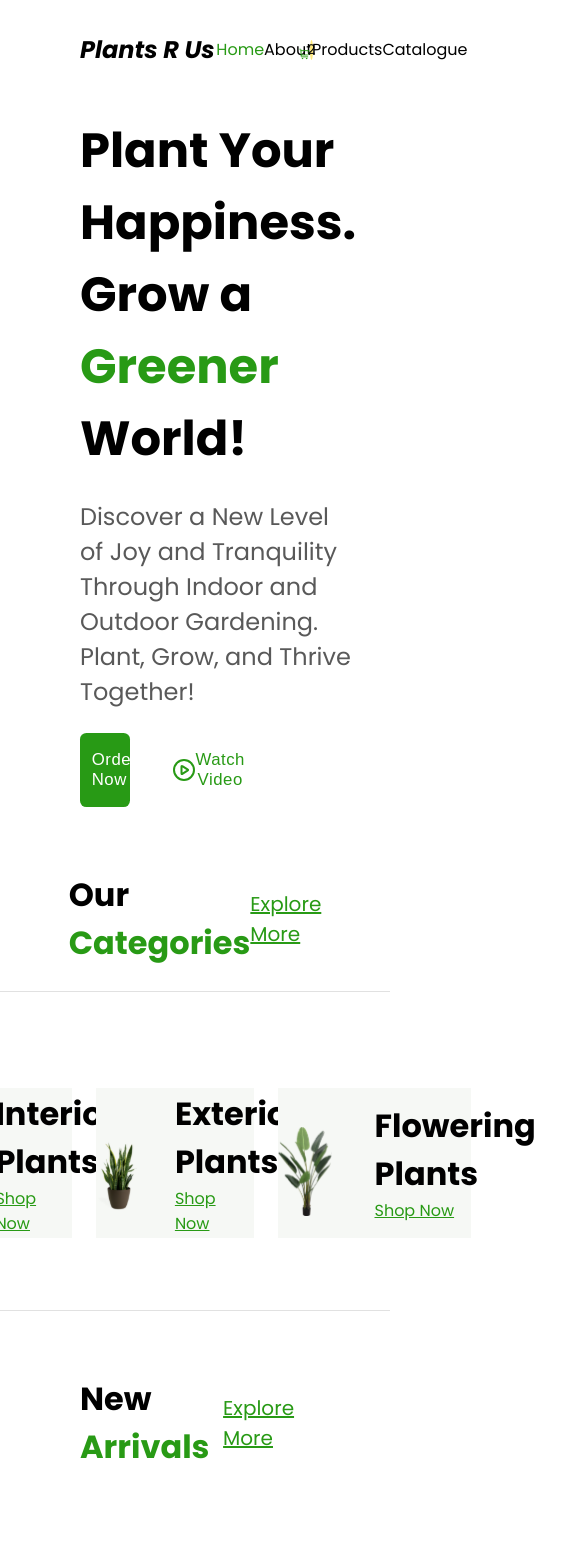
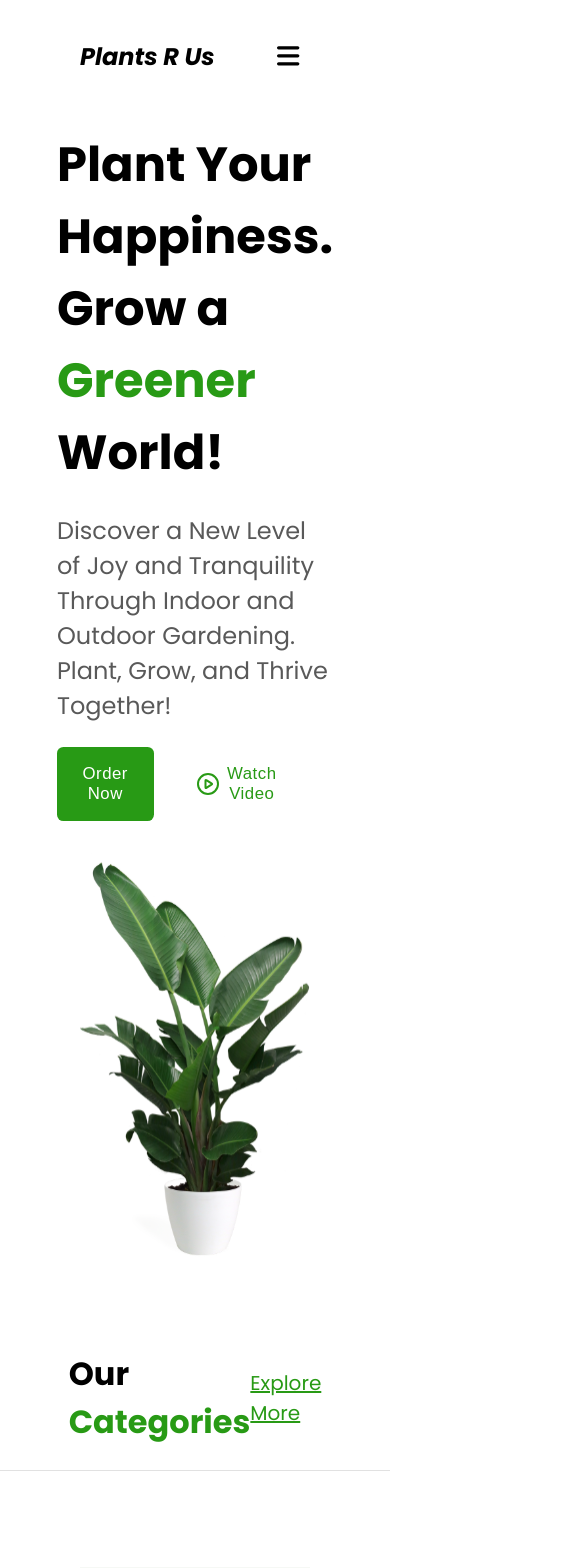
Before and after one commit to demi05/PlantsRUs, a React (Create React App) app: page / in a window 390 px wide. Shown: the top 1568 px of the page, 585 px wide, since content can reach past the window. Built offline with nearby package versions, Linux system fonts and the light colour scheme.

Commit message:
added responsiveness

```diff
--- a/package.json
+++ b/package.json
@@ -3,6 +3,10 @@
   "version": "0.1.0",
   "private": true,
   "dependencies": {
+    "@fortawesome/fontawesome-svg-core": "^6.5.2",
+    "@fortawesome/free-brands-svg-icons": "^6.5.2",
+    "@fortawesome/free-solid-svg-icons": "^6.5.2",
+    "@fortawesome/react-fontawesome": "^0.2.1",
     "@testing-library/jest-dom": "^5.17.0",
     "@testing-library/react": "^13.4.0",
     "@testing-library/user-event": "^13.5.0",
--- a/src/App.js
+++ b/src/App.js
@@ -11,6 +11,7 @@ import Testimonials from "./components/Testimonials";
 function App() {
   return (
     <div className="App">
+      <div className="overlay">
         <Nav />
         <Hero />
         <Categories />
@@ -20,6 +21,7 @@ function App() {
         <Testimonials />
         <Footer />
       </div>
+    </div>
   );
 }
 
--- a/src/components/Nav.js
+++ b/src/components/Nav.js
@@ -1,19 +1,41 @@
 import cartIcon from "../assets/images/shopping-cart-03.svg";
+import { FontAwesomeIcon } from "@fortawesome/react-fontawesome";
+import { faBars, faTimesCircle } from "@fortawesome/free-solid-svg-icons";
+import { faTimes } from "@fortawesome/free-solid-svg-icons";
+import { useRef } from "react";
+
 const Nav = () => {
+  const navRef = useRef();
+  const showNavBar = () => {
+    navRef.current.classList.toggle("responsive-nav");
+  };
+
   return (
+    <nav>
       <div className="nav">
         <h2>Plants R Us</h2>
-      <ul className="nav-elements">
-        <li className="active">Home</li>
-        <li>About</li>
-        <li>Products</li>
-        <li>Catalogue</li>
+        <div className="nav-elements" ref={navRef}>
+          <ul>
+            <li onClick={showNavBar} className="active">
+              Home
+            </li>
+            <li onClick={showNavBar}>About</li>
+            <li onClick={showNavBar}>Products</li>
+            <li onClick={showNavBar}>Catalogue</li>
           </ul>
           <div className="cart">
             <img src={cartIcon} alt="cart icon" />
             <p>2</p>
           </div>
+          <button onClick={showNavBar} className="nav-icon close-icon">
+            <FontAwesomeIcon icon={faTimes} />
+          </button>
         </div>
+        <button onClick={showNavBar} className="nav-icon open-icon">
+          <FontAwesomeIcon icon={faBars} />
+        </button>
+      </div>
+    </nav>
   );
 };
 
--- /dev/null
+++ b/src/components/Responsive.css
@@ -0,0 +1,3 @@
+@import "../index.css";
+.nav-icon {
+}
--- a/src/index.css
+++ b/src/index.css
@@ -20,7 +20,7 @@
 }
 .App {
   font-family: "Poppins", sans-serif;
-  padding: 2em 0;
+  padding: 2em 0 0 0;
 }
 img {
   max-width: 100%;
@@ -33,26 +33,35 @@ span {
   display: flex;
   align-items: center;
   justify-content: space-between;
+  /* gap: 8em; */
   padding: 0 5em;
+  /* border: 1px solid red; */
 }
 .nav h2 {
   font-style: italic;
+}
+.nav .nav-elements {
+  display: flex;
+  justify-content: space-between;
+  width: 60%;
 }
 .nav ul {
   list-style: none;
   display: flex;
   align-items: center;
-  justify-content: space-between;
+  gap: 2em;
   width: 35%;
+}
+.nav ul li {
+  cursor: pointer;
 }
 .nav ul .active {
   color: var(--Green);
 }
 .cart {
   display: flex;
-  /* border: 1px solid red; */
+  margin-left: auto;
   width: 5%;
-  /* align-items: center; */
 }
 .cart img {
   margin-top: 0.5em;
@@ -67,6 +76,15 @@ span {
   align-items: center;
   justify-content: center;
   text-align: center;
+}
+nav .nav-icon {
+  padding: 0.4em;
+  cursor: pointer;
+  border: none;
+  outline: none;
+  background: transparent;
+  display: none;
+  opacity: 0;
 }
 /* hero section  */
 .hero {
@@ -94,7 +112,6 @@ span {
   align-items: center;
   gap: 2em;
   width: 100%;
-  /* border: 1px solid red; */
 }
 .hero-buttons button {
   background-color: var(--Green);
@@ -115,10 +132,6 @@ span {
   align-items: center;
   justify-content: space-between;
 }
-/*
-.hero-buttons button:last-of-type(1) {
-  color: var(--Green);
-} */
 .hero-img {
   margin-left: auto;
 }
@@ -175,7 +188,6 @@ span {
   display: flex;
   align-items: center;
   justify-content: center;
-  /* width: 100%; */
 }
 .categories-main-div {
   position: relative;
@@ -259,6 +271,7 @@ span {
   text-align: center;
   cursor: pointer;
 }
+/* resources  */
 .resources-div {
   background-color: green;
   padding: 3em;
@@ -291,8 +304,6 @@ span {
 .resources-main {
   margin-left: auto;
   cursor: pointer;
-  /* border: 1px solid red; */
-  /* width: 150%; */
 }
 .resources-main-text {
   color: var(--White);
@@ -386,4 +397,129 @@ span {
   align-items: center;
   margin-left: auto;
   gap: 1em;
+  font-size: 1.5rem;
 }
+
+@media (max-width: 768px) {
+  /* nav  */
+  .nav {
+    position: relative;
+  }
+  .nav .nav-elements {
+    height: 100%;
+    width: 100%;
+    flex-direction: column;
+    position: fixed;
+    top: 0;
+    left: 0;
+    align-items: center;
+    justify-content: center;
+    gap: 1em;
+    background-color: var(--Green);
+    transition: 1s;
+    transform: translateY(-100vh);
+    padding: 5em 0;
+    /* position: relative; */
+  }
+  .nav ul {
+    flex-direction: column;
+    gap: 3em;
+    width: 100%;
+  }
+  .nav ul .active {
+    color: var(--Black);
+  }
+  .nav .nav-icon {
+    display: block;
+    opacity: 1;
+    font-size: 1.6rem;
+  }
+  .nav-open-btn {
+    margin-left: auto;
+  }
+  .nav-close-btn {
+    position: absolute;
+    top: 5%;
+    left: 5%;
+  }
+  .nav .responsive-nav {
+    transform: none;
+  }
+  /* hero  */
+  .hero {
+    display: flex;
+    flex-direction: column;
+  }
+  .hero-buttons {
+    margin-bottom: 2em;
+  }
+  .hero-buttons button {
+    width: 35%;
+  }
+  .hero-buttons button:last-of-type {
+    width: 40%;
+  }
+  .hero-img {
+    margin-left: 0;
+  }
+  /* categories  */
+  .categories-main,
+  .arrivals-main {
+    display: flex;
+    flex-direction: column;
+    min-height: 30vh;
+  }
+  /* grow  */
+  .grow-div {
+    display: flex;
+    flex-direction: column;
+  }
+  .grow-text h2 {
+    font-size: 3rem;
+  }
+  .find {
+    width: 40%;
+  }
+  /* resources  */
+  .resources-main-div,
+  .textimonials-main {
+    display: flex;
+    flex-direction: column;
+    gap: 3em;
+  }
+  .testimonials-div {
+    padding: 5em 3em;
+  }
+  .testimonials-header h2 {
+    font-size: 1.5rem;
+  }
+  .testimonials-img img {
+    /* border: 1px solid red; */
+    padding: 0;
+    width: 80%;
+    margin: 0 auto;
+  }
+  .textimonials-main {
+    gap: 0;
+  }
+  .textimonials-text {
+    width: 100%;
+  }
+  /* footer  */
+  .footer {
+    padding: 5em;
+  }
+  .footer-main {
+    display: flex;
+    flex-direction: column;
+    gap: 2em;
+    text-align: center;
+  }
+  .footer-attribution {
+    flex-direction: column;
+    gap: 1.5em;
+  }
+  .social-icons {
+    margin: 0 auto;
+  }
+}
```
Also changed, not shown: 1 other file (tests, documents, lock files or other folders). Lines whose indentation alone changed are shown as unchanged.
